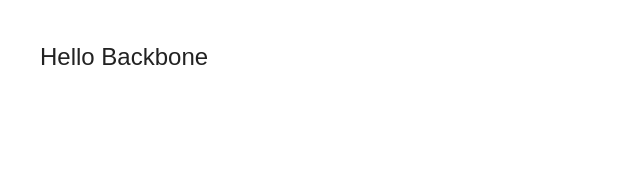
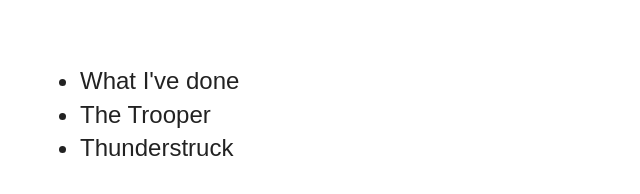
Before and after one commit to mecozma/BackboneApp, a plain HTML site: page index.html in a window 1280 px wide. Shown: the whole page, without its empty margins (0-640 px from the left). Drawn offline with Linux system fonts and the light colour scheme.

Commit message:
Passed a Model and a Collection of models to the Views

```diff
--- a/index.html
+++ b/index.html
@@ -14,7 +14,7 @@
         <script src="js/lib/modernizr-2.6.2.min.js"></script>
     </head>
     <body>
-        <div id="container"></div>
+        <ul id="songs"></ul>
         <script src="js/lib/jquery-min.js"></script>
         <script src="js/lib/underscore-min.js"></script>
         <script src="js/lib/backbone-min.js"></script>
--- a/js/main.js
+++ b/js/main.js
@@ -88,21 +88,21 @@
 var Vehicle = Backbone.Model.extend({
 	idAttribute: 'registrationNumber',
 	rootUrl: '/api/vehicles',
-	validate: function(attrs) {
+	validate: function (attrs) {
 		if (!attrs.registrationNumber) {
 			return "Your vehicle needs a registration number!";
 		}
 	},
 
-	start: function() {
+	start: function () {
 		console.log('Vehicle started.')
 	}
 
 });
 
 var Car = Vehicle.extend({
-	initialize: function() {
-	console.log('Car with registration number' + this.get('registrationNumber') + 'started!');
+	initialize: function () {
+		console.log('Car with registration number' + this.get('registrationNumber') + 'started!');
 	}
 });
 
@@ -114,7 +114,7 @@ var car = new Car({
 car.unset('registrationNumber');
 
 
-if(!car.isValid()) {
+if (!car.isValid()) {
 	console.log(car.validationError);
 };
 
@@ -162,16 +162,16 @@ var Vehicles = Backbone.Collection.extend({
 	Model: Vehicle
 });
 var vehicles = new Vehicles([
-new Vehicle({registrationNumber: 'XLI887', colour: 'Blue'}),
-new Vehicle({registrationNumber: 'ZNP123', colour: 'Blue'}),
-new Vehicle({registrationNumber: 'XUV456', colour: 'Gray'}),
+	new Vehicle({ registrationNumber: 'XLI887', colour: 'Blue' }),
+	new Vehicle({ registrationNumber: 'ZNP123', colour: 'Blue' }),
+	new Vehicle({ registrationNumber: 'XUV456', colour: 'Gray' }),
 ]);
 
-var blueCars = vehicles.where({colour: 'Blue'});
-var specificCar = vehicles.where({registrationNumber: 'XLI887' });
+var blueCars = vehicles.where({ colour: 'Blue' });
+var specificCar = vehicles.where({ registrationNumber: 'XLI887' });
 vehicles.remove(specificCar);
 var carsJson = vehicles.toJSON();
-vehicles.each(function(app) {
+vehicles.each(function (app) {
 	console.log(app);
 });
 console.log('Cars to json', carsJson);
@@ -180,19 +180,43 @@ console.log('Blue cars', blueCars);
 
 
 //Views
+var Song = Backbone.Model.extend();
+
+var Songs = Backbone.Collection.extend({
+	model: Song
+});
 
 var SongView = Backbone.View.extend({
-	tagName: 'span',
-	className: 'song',
-	id: 4321,
-	attributes: {
-		'data-genre': 'Jazz'
-	},
-render: function() {
-	this.$el.html('Hello Backbone');
-	return this;
-}
+	tagName: 'li',
+	render: function () {
+		this.$el.html(this.model.get('title'));
+		return this;
+	}
 });
 
-var songView = new SongView();
-$('#container').html(songView.render().$el);
+var SongsView = Backbone.View.extend({
+	render: function() {
+		var self = this;
+		this.model.each(function(song){
+			var songView = new SongView({model: song});
+			self.$el.append(songView.render().$el);
+		});
+
+		return this;
+	}
+});
+
+// var song = new Song({ title: 'Sa nu spui nimanui' });
+
+var songs = new Songs([
+	new Song({title: 'What I\'ve done', author: 'Linkin Park'}),
+	new Song({title: 'The Trooper', author: 'Iron Maiden'}),
+	new Song({title: 'Thunderstruck', author: 'AC/DC'})
+]);
+
+// var songView = new SongView({ el: '#container', model: song });
+// songView.render();
+// // $('#container').html(songView.render().$el);
+
+var songsView = new SongsView({el: '#songs', model: songs});
+songsView.render();
```
